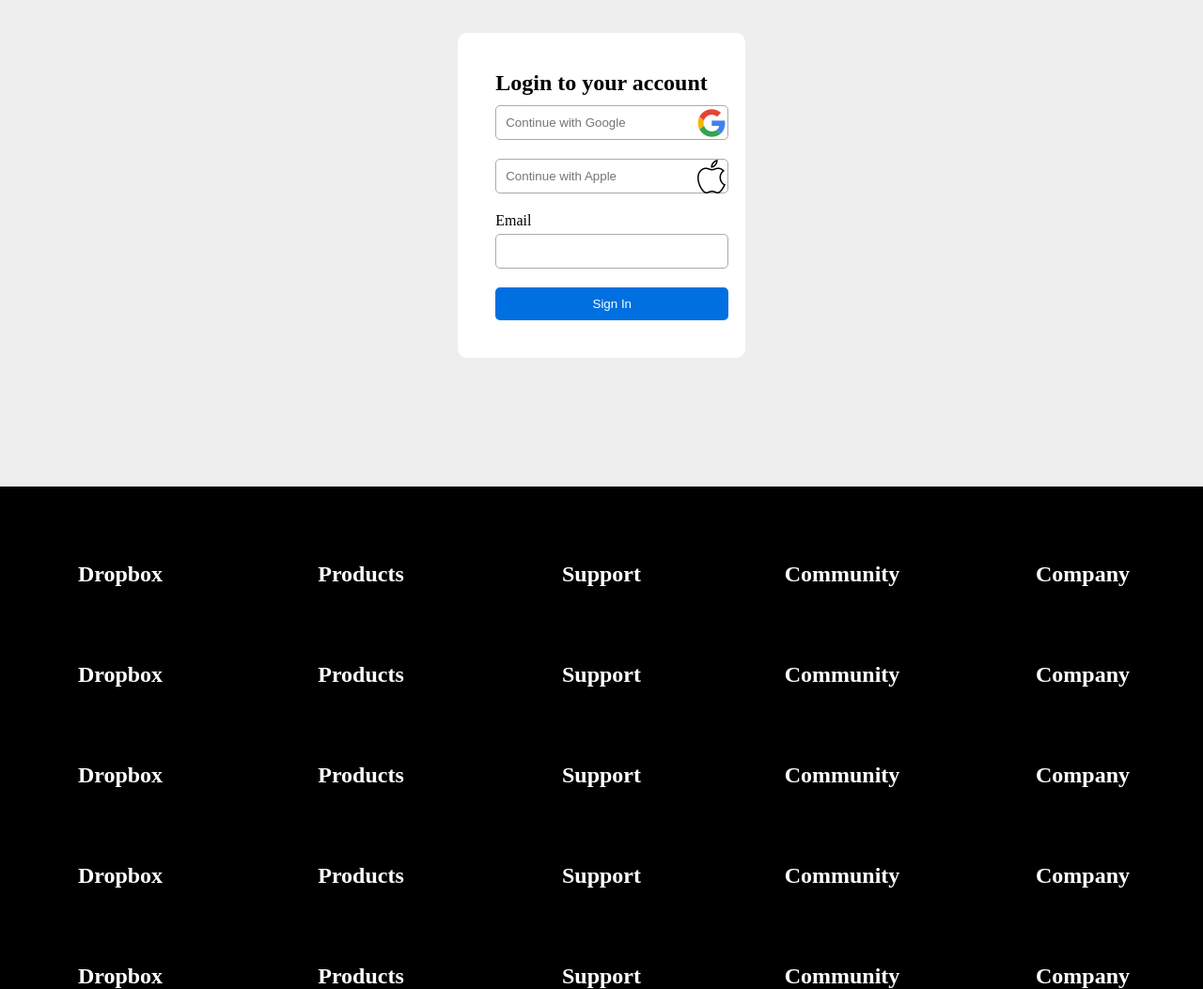
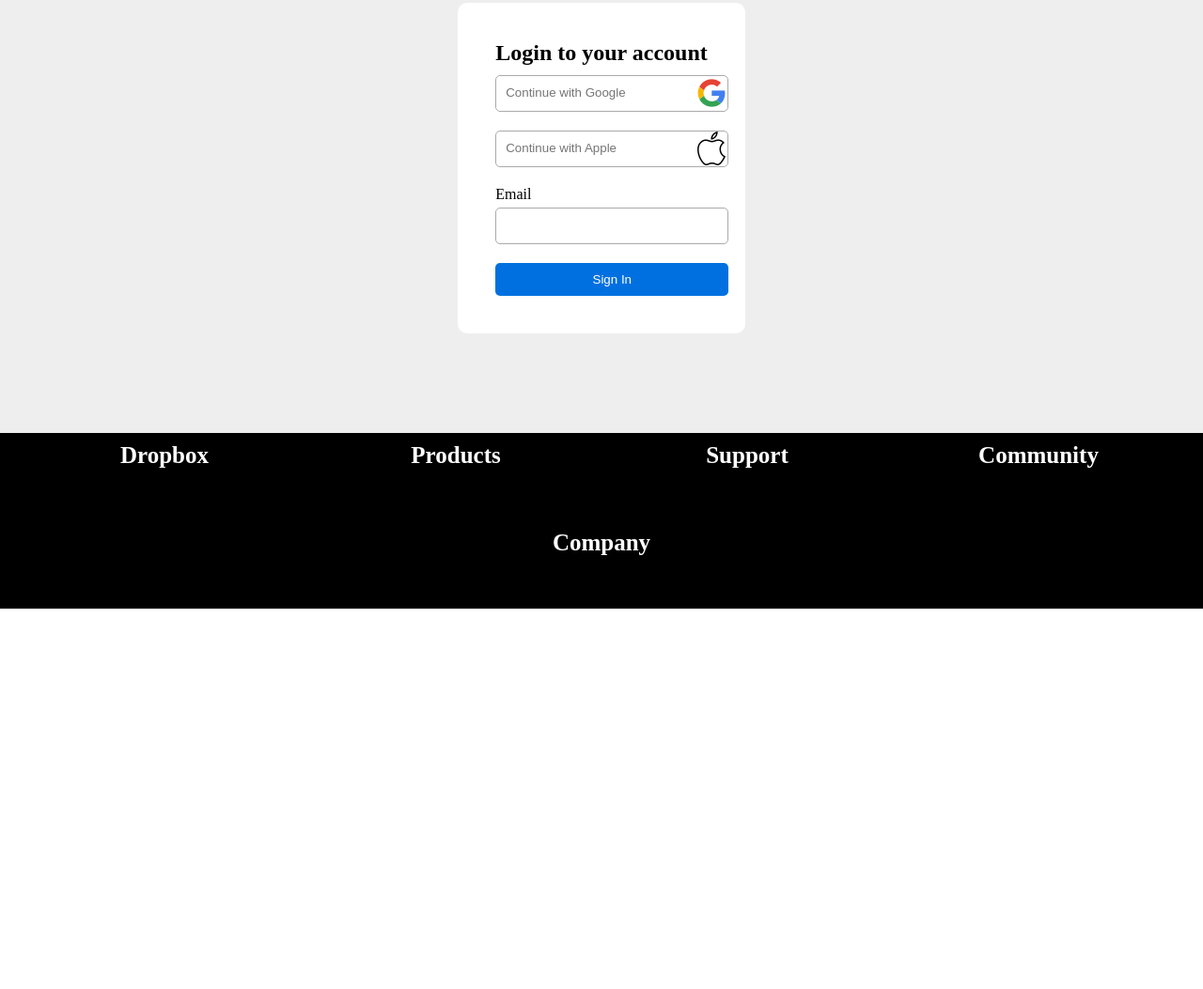
Before and after one commit to Mikhail4ch/amongus, a plain HTML site: page pages/index.html in a window 1280 px wide. Shown: the part 152-1205 px from the top of the page at 94% size. After the commit the page ends 800 px from the top, so only its background shows below. Drawn offline with Linux system fonts and the light colour scheme.

Commit message:
adjustments

```diff
--- a/pages/index.html
+++ b/pages/index.html
@@ -4,7 +4,7 @@
     <meta charset="UTF-8">
     <meta name="viewport" content="width=device-width, initial-scale=1.0">
     <title>Replication</title>
-    <link rel="stylesheet" href="styles.css"
+    <link rel="stylesheet" href="styles.css">
 </head>
 <body>
 <div class="container">
@@ -17,7 +17,7 @@
           <h2>Login to your account</h2>
           <div class="input-box">
             <div class="inputWithIcon">
-               <input type="email" id="email" placeholder="Continue with Google ">
+               <input type="email" id="gmail" placeholder="Continue with Google ">
                <i class="image" area-hidden="true"> </i>
             </div>
           </div>
@@ -30,16 +30,18 @@
 
           <div class="input-box">
               <label for="email"> Email</label>
-              <input type="password" id="email" placeholder="">
+              <input type="email" id="email" placeholder="">
           </div>
           <button class="button">Sign In</button>
         </div>
      </main>
-     <footer class="a"> <h3> Dropbox  </h3> <h3> Dropbox  </h3> <h3> Dropbox  </h3> <h3> Dropbox  </h3> <h3> Dropbox  </h3></footer>
-     <footer class="b"> <h3> Products </h3> <h3> Products </h3> <h3> Products </h3> <h3> Products </h3> <h3> Products </h3></footer>
-     <footer class="c"> <h3> Support </h3> <h3> Support </h3> <h3> Support </h3> <h3> Support </h3> <h3> Support </h3> </footer>
-     <footer class="d"> <h3> Community </h3> <h3> Community </h3> <h3> Community </h3> <h3> Community </h3> <h3> Community </h3></footer>
-     <footer class="e"> <h3> Company </h3> <h3> Company </h3> <h3> Company </h3> <h3> Company </h3> <h3> Company </h3></footer>
+     <footer>
+         <section class="a"> Dropbox </section>
+         <section class="b"> Products </section>
+         <section class="c"> Support </section>
+         <section class="d"> Community </section>
+         <section class="e"> Company</section>
+     </footer>
 </div>
 </body>
 </html>
--- a/pages/styles.css
+++ b/pages/styles.css
@@ -20,30 +20,23 @@
   background-color: black;
   color: white;
   text-align: center;
-  height: min-content;
+  display: flex;
+  justify-content: space-evenly;
+  flex-wrap: wrap;
 }
-.a{
-  grid-area: a;
-}
-.b{
-  grid-area: b;
-}
-.c{
-  grid-area: c;
-}
-.d{
-  grid-area: d;
-}
-.e{
-  grid-area: e;
+footer > section {
+  font-size: 25px;
+  padding: 10px;
+  font-weight: bold;
+  width: 250px;
 }
 .container {
   display: grid;
   grid-template-areas: "left header header header right"
                        "main main main main main"
-                       "a b c d e";
-  grid-template-columns: 20% 20% 20% 20% 20%;
-  grid-template-rows: 50px 1fr 130px;
+                       "footer footer footer footer footer";
+  grid-template-columns: 1fr 1fr 1fr 1fr 1fr;
+  grid-template-rows: 50px 3fr 1fr;
   min-height: 100vh;
 }
 span {
@@ -80,6 +73,7 @@
   padding: 10px;
   border: 1px solid #AAA;
   border-radius: 5px;
+  padding-bottom: 12px;
 }
 
 .input-box label {
@@ -132,21 +126,3 @@
     position: relative;
     margin-top: 80px;
   }
-  @media screen and (max-width: 992px) {
-
-  footer {
-    grid-area: footer;
-    background-color: black;
-    color: white;
-    text-align: center;
-    height: min-content;
-
-  }
-
-  h3 {
-    font-size: large;
-    position: relative;
-    margin-top: 30px;
-  }
-
-  }
```
